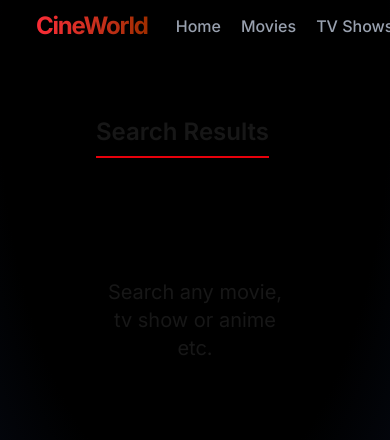
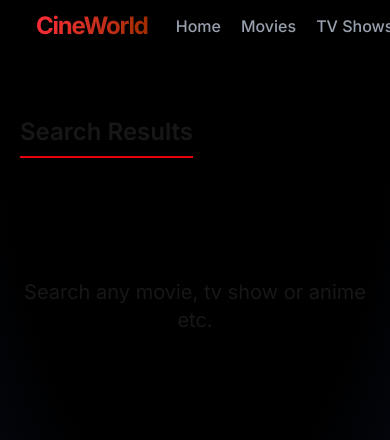
Before and after one commit to divasgt/cineworld, a Next.js app: page /search in a window 390 px wide. Shown: the top 440 px of the page. Built offline with nearby package versions, Linux system fonts and the light colour scheme.

Commit message:
Style: Better Search page responsive design

```diff
--- a/src/app/search/page.jsx
+++ b/src/app/search/page.jsx
@@ -36,7 +36,7 @@ export default function SearchPage() {
   }, [query])
 
   return (
-  <main className="px-24 my-14">
+  <main className="w-full mx-auto px-5 md:px-10 lg:px-24 py-14">
     <H2ForSection title="Search Results" />
     {isLoading ?
       <Loading />
```
